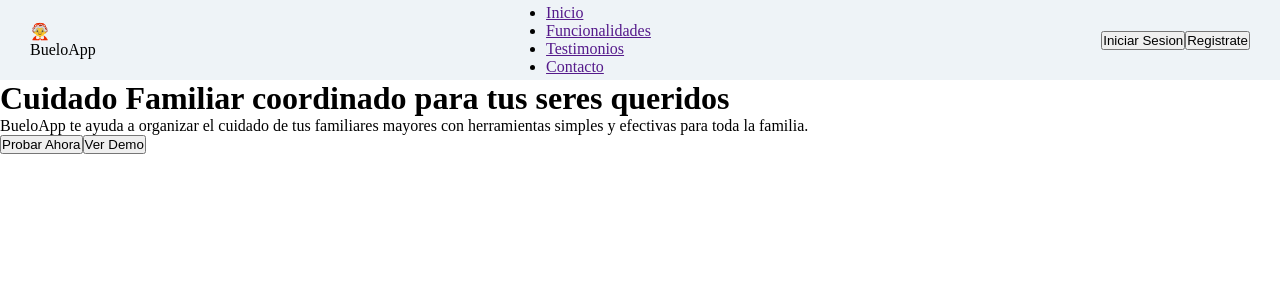
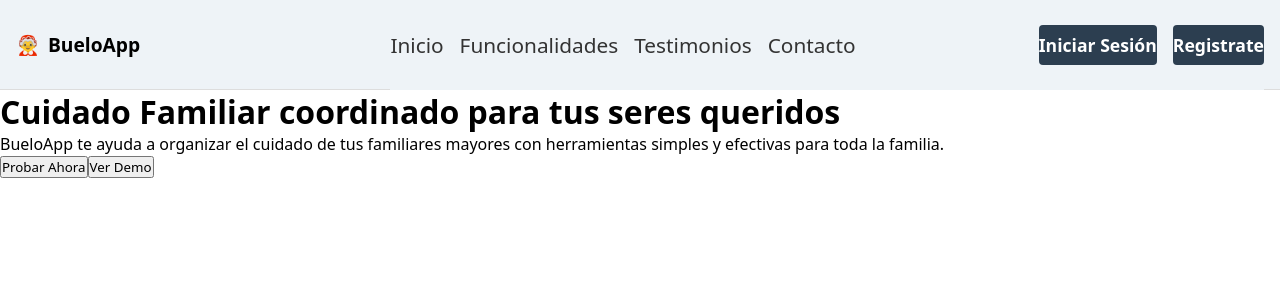
Before and after one commit to LautyDeveloper/buelo-landing, a React (Vite) app: page / in a window 1280 px wide. Shown: the top 300 px of the page. Built offline with nearby package versions, Linux system fonts and the light colour scheme.

Commit message:
Nav en mobile

```diff
--- a/src/App.css
+++ b/src/App.css
@@ -2,4 +2,5 @@
   box-sizing: border-box;
   margin: 0;
   padding: 0;
+  font-family: system-ui, -apple-system, BlinkMacSystemFont, 'Segoe UI', Roboto, Oxygen, Ubuntu, Cantarell, 'Open Sans', 'Helvetica Neue', sans-serif;
 }
--- a/src/views/Hero/components/header/header.css
+++ b/src/views/Hero/components/header/header.css
@@ -1,9 +1,132 @@
 header {
-  width: 100%;
-  height: 10%;
   display: flex;
   justify-content: space-between;
   align-items: center;
-  padding: 0 30px;
-  background-color: #eef3f7;
+  padding: 0 1rem;
+  position: relative;
+  background-color: #EEF3F7;
+  border-bottom: 1px solid #ddd;
+  height: 90px;
 }
+
+.logo {
+  display: flex;
+  align-items: center;
+  gap: 0.5rem;
+  font-weight: bold;
+  font-size: 1.2rem;
+}
+
+/* Botón hamburguesa */
+.hamburger {
+  font-size: 1.8rem;
+  background: none;
+  border: none;
+  cursor: pointer;
+  z-index: 1001;
+}
+
+/* Menú cerrado por defecto */
+.nav-container {
+  position: fixed;
+  top: 90px; /* Asumiendo que tu header mide 60px */
+  right: 0;
+  height: 100vh; /* resto del viewport sin el header */
+  width: 70%;
+  background-color: #EEF3F7;
+  transform: translateX(100%);
+  transition: transform 0.3s ease-in-out;
+  z-index: 1000;
+  padding: 1rem;
+  display: flex;
+  flex-direction: column;
+  gap: 3rem;
+}
+
+/* Mostrar cuando está abierto */
+.nav-container.open {
+  transform: translateX(0);
+}
+
+nav ul {
+  list-style: none;
+  display: flex;
+  flex-direction: column;
+  gap: 2rem;
+}
+
+nav ul li a {
+  text-decoration: none;
+  font-size: 1.3rem;
+  color: #333;
+  font-weight: 500;
+}
+
+.nav-buttons-container {
+  display: flex;
+  flex-direction: column;
+  gap: 1rem;
+}
+
+.nav-buttons-container button {
+  padding: 0.5rem 0;
+  border: none;
+  border-radius: 4px;
+  font-weight: 600;
+  font-size: 1.1rem;
+  cursor: pointer;
+  background-color: #2c3e50;
+  color: white;
+}
+/* ...lo de antes queda igual... */
+
+/* Overlay oscuro */
+.overlay {
+  position: fixed;
+  top: 10;
+  left: 0;
+  width: 100vw;
+  height: calc(100vh - 90px);
+  background: rgba(0, 0, 0, 0.4);
+  z-index: 500;
+}
+
+/* Asegurarse que el nav-container esté sobre el overlay */
+.nav-container {
+  z-index: 1000;
+}
+
+/* Botón hamburguesa también encima */
+.hamburger {
+  z-index: 1001;
+}
+
+
+/* Recién en pantallas grandes lo mostramos fijo y escondemos hamburguesa */
+@media (min-width: 768px) {
+  .hamburger {
+    display: none;
+  }
+
+  .nav-container {
+    display: flex !important;
+    position: static;
+    height: 90px;
+    flex-direction: row;
+    align-items: center;
+    justify-content: space-between;
+    padding: 0;
+    transform: translate(0%);
+    gap: 2rem;
+  }
+
+  nav ul {
+    flex-direction: row;
+    gap: 1rem;
+    margin: 0;
+  }
+
+  .nav-buttons-container {
+    flex-direction: row;
+  }
+}
--- a/src/views/Hero/components/header/header.jsx
+++ b/src/views/Hero/components/header/header.jsx
@@ -1,35 +1,58 @@
+import { useState } from "react";
 import "./header.css";
 
 export default function Header() {
+  const [isMenuOpen, setIsMenuOpen] = useState(false);
+
+  const toggleMenu = () => setIsMenuOpen(!isMenuOpen);
+  const closeMenu = () => setIsMenuOpen(false);
+
   return (
+    <>
       <header>
         <div className="logo">
           <p>🤶</p>
           <p>BueloApp</p>
         </div>
+
+        <button className="hamburger" onClick={toggleMenu}>
+          {isMenuOpen ? "❌" : "☰"}
+        </button>
+
+        <div className={`nav-container ${isMenuOpen ? "open" : ""}`}>
           <nav>
             <ul>
               <li>
-            <a href="">Inicio</a>
+                <a href="#inicio" onClick={closeMenu}>
+                  Inicio
+                </a>
               </li>
-
               <li>
-            <a href="">Funcionalidades</a>
+                <a href="#funcionalidades" onClick={closeMenu}>
+                  Funcionalidades
+                </a>
               </li>
-
               <li>
-            <a href="">Testimonios</a>
+                <a href="#testimonios" onClick={closeMenu}>
+                  Testimonios
+                </a>
               </li>
-
               <li>
-            <a href="">Contacto</a>
+                <a href="#contacto" onClick={closeMenu}>
+                  Contacto
+                </a>
               </li>
             </ul>
           </nav>
-      <div className="header-buttons-container">
-        <button>Iniciar Sesion</button>
+          <div className="nav-buttons-container">
+            <button>Iniciar Sesión</button>
             <button>Registrate</button>
           </div>
+        </div>
       </header>
+
+      {/* Overlay oscuro */}
+      {isMenuOpen && <div className="overlay" onClick={closeMenu}></div>}
+    </>
   );
 }
```
Lines whose indentation alone changed are shown as unchanged.
